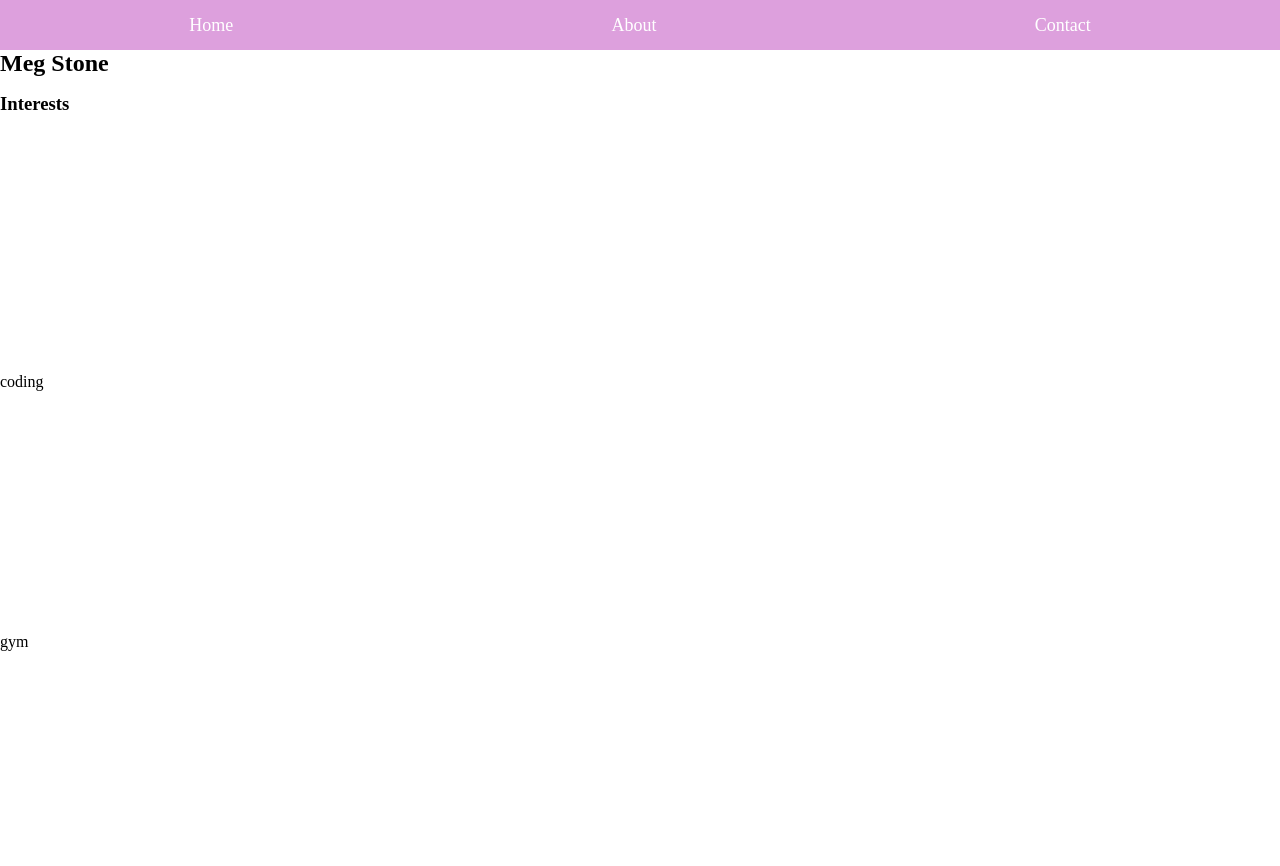
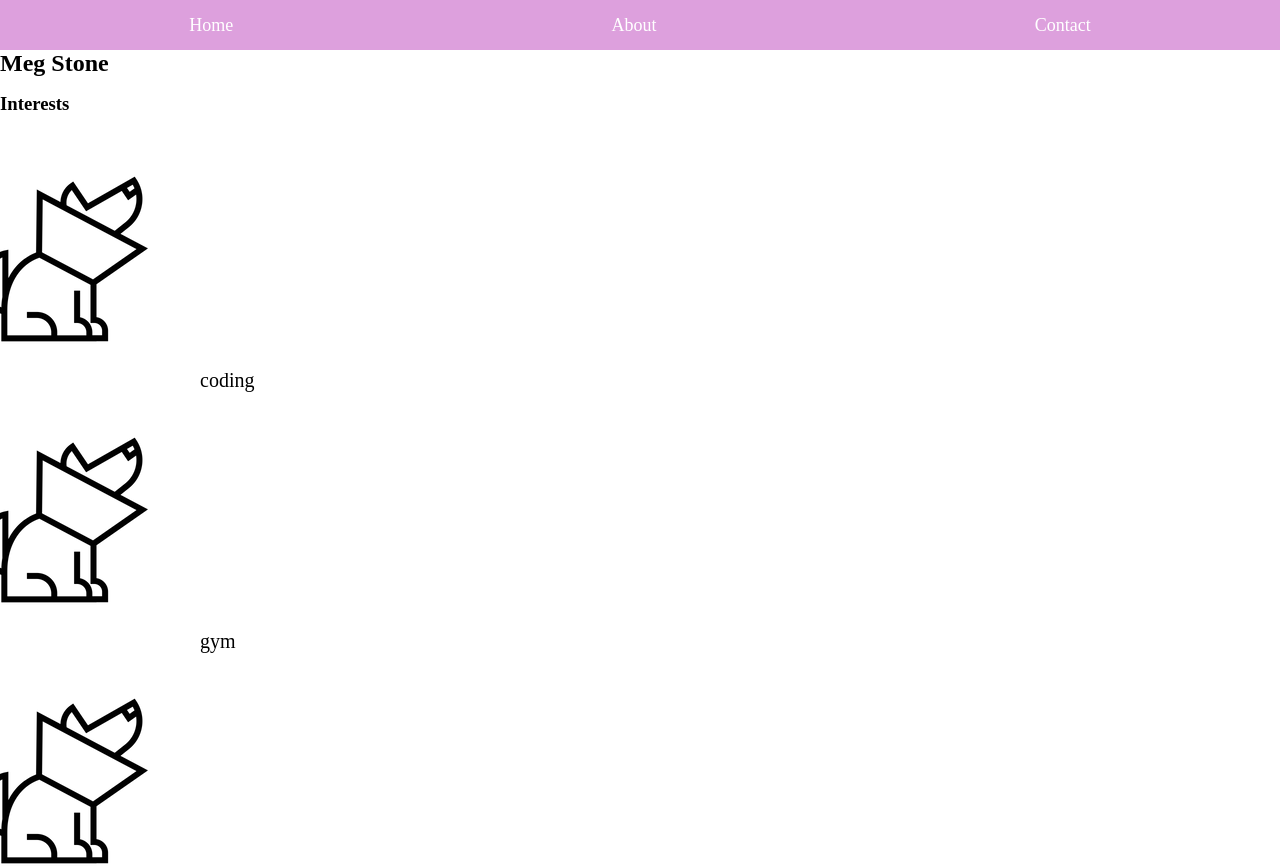
Before and after one commit to megpalmq/first-next-app, a Next.js app: page /about in a window 1280 px wide. Shown: the top 866 px of the page. Built offline with nearby package versions, Linux system fonts and the light colour scheme.

Commit message:
changed icon size

```diff
--- a/src/app/about/about.module.css
+++ b/src/app/about/about.module.css
@@ -1,7 +1,8 @@
 .interestList {
-    margin-left: 20px;
+    margin-left: 200px;
+    height: 150px;
+
 }
 .interestList li{
-    list-style-image: url("/dog.webp") ;
-
+    font-size: 20px;
 }
--- a/src/app/about/page.js
+++ b/src/app/about/page.js
@@ -1,7 +1,7 @@
 "use client"
 
 import homeStyles from"@/app/page.module.css"
-import aboutStyles from"@/app/about/about.module.css"
+import aboutStyles from"./about.module.css"
 export default function About(){
     return(
         <main>
@@ -15,7 +15,7 @@ export default function About(){
       <section>
         <h2>Meg Stone</h2>
         <h3>Interests</h3>
-        <ul className="aboutStyles.interestList">
+        <ul className={aboutStyles.interestList}>
             <li>coding</li>
             <li>gym</li>
             <li>FNAF</li>
--- a/src/app/globals.css
+++ b/src/app/globals.css
@@ -15,5 +15,4 @@ section{
 ul li{
     list-style-image: url("/dog.webp");
 
-
 }
```
